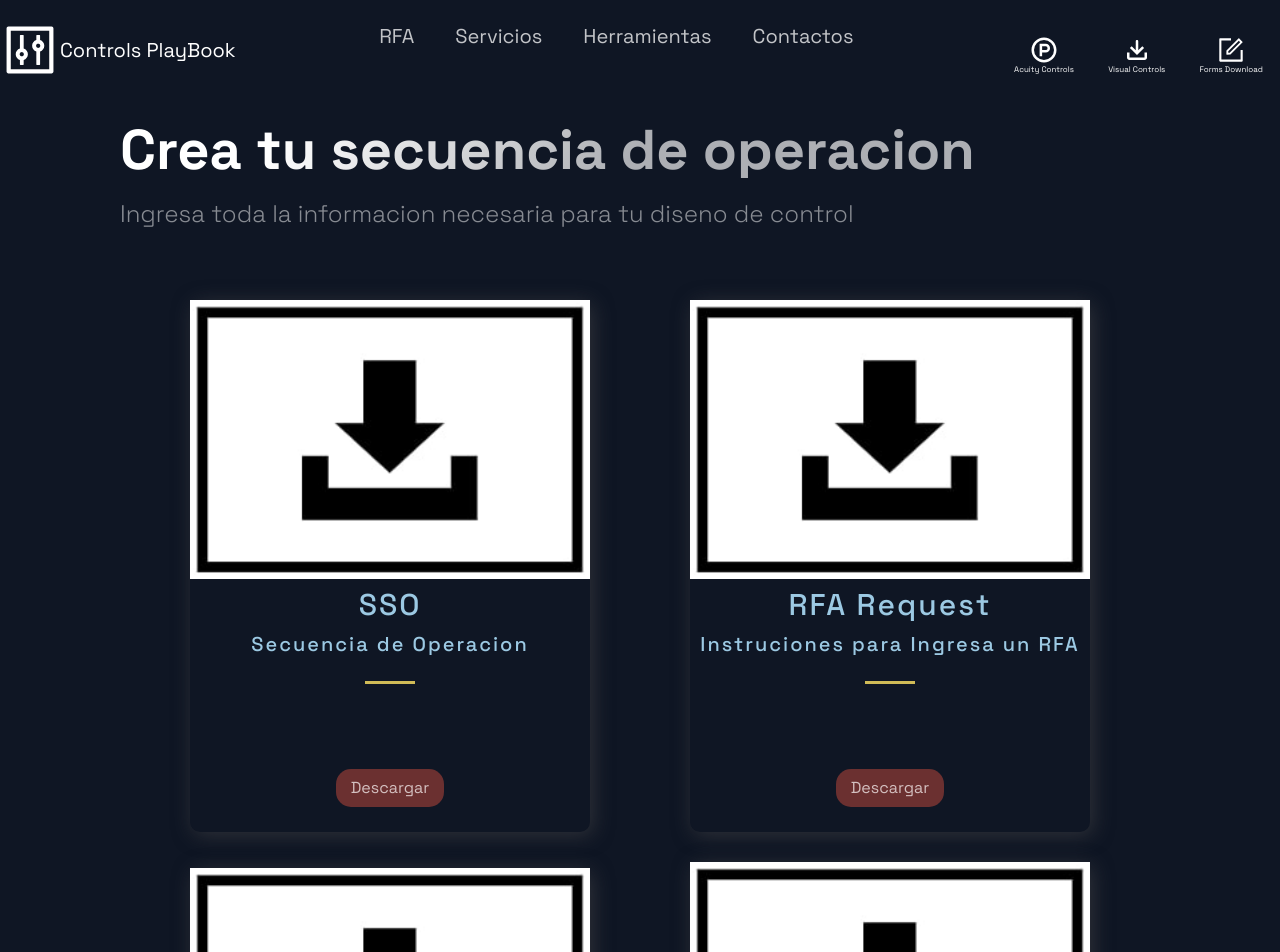
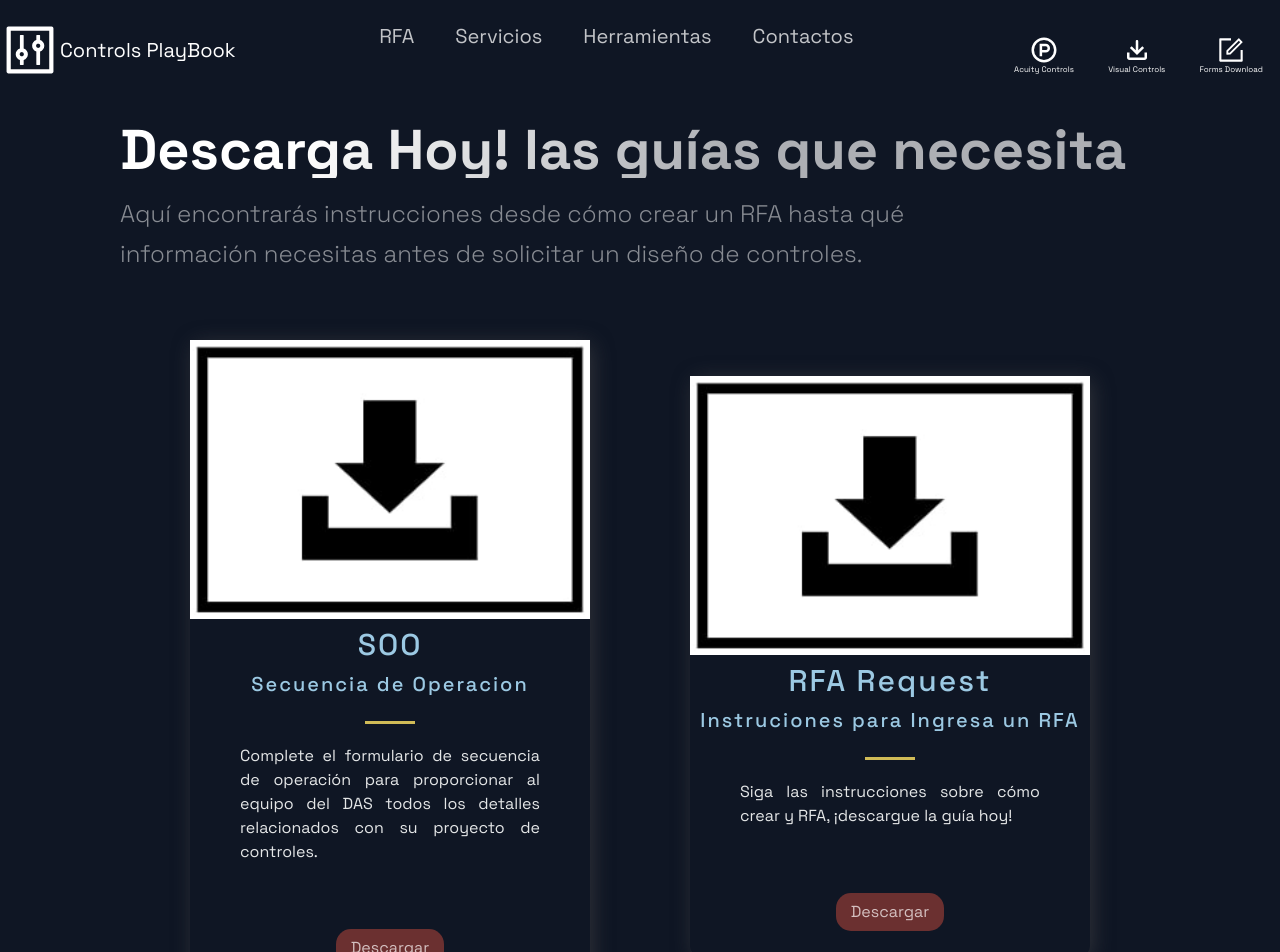
Before and after one commit to rogercerpa/controlsplaybook, a Next.js app: page /Form in a window 1280 px wide. Shown: the top 952 px of the page. Built offline with nearby package versions, Linux system fonts and the light colour scheme.

Commit message:
reorganized the components feeding the Form page, added more details to the downloads

```diff
--- a/src/components/Contactos/Contactos.js
+++ b/src/components/Contactos/Contactos.js
@@ -7,7 +7,7 @@ import { contactos } from '../../constants/constants';
 
 
 const Contactos = () => (
-  <Section>
+  <Section nopadding id="contactos">
     <SectionTitle>Contactos</SectionTitle>
         <SectionText>Lista de contactos de los diferentes grupos de Diseño & Aplicaciones, enfocados en controles de iluminación:</SectionText>
     <Boxes>
--- /dev/null
+++ b/src/components/Downloads/Downloads.js
@@ -0,0 +1,33 @@
+import React from 'react'
+import { GridContainer, BlogCard, Img, TitleContent, HeaderThree, CardInfo, TagList, Tag, Hr, UtilityList, ExternalLinks } from './DownloadsStyles';
+import { downloads } from '../../constants/constants';
+
+
+const Downloads = () => {
+
+    return (
+        <GridContainer>
+
+            {downloads.map(({ id, title, subtitle, descriptions, image, link }) => (
+                <BlogCard key={id}>
+                    <Img src={image} />
+                    <TitleContent>
+                        <HeaderThree title>{title}</HeaderThree>
+                        <HeaderThree subTitle>{subtitle}</HeaderThree>
+                        <Hr />
+                    </TitleContent>
+                    <CardInfo>{descriptions}</CardInfo>
+                    <TagList>
+                        <Tag></Tag>
+                    </TagList>
+                    <UtilityList>
+                        <ExternalLinks href={link} target="_blank">Descargar</ExternalLinks>
+                    </UtilityList>
+                </BlogCard>
+            ))}
+
+        </GridContainer>
+    );
+}
+
+export default Downloads
--- a/src/components/Form/SOOFormStyles.js
+++ b/src/components/Downloads/DownloadsStyles.js
@@ -101,3 +101,13 @@ transition: 0.5s;
 
 }
 `;
+
+export const TagList = styled.ul`
+display: flex;
+justify-content: space-around;
+padding: 2rem;
+`
+export const Tag = styled.li`
+color: #d8bfbf;
+font-size: 1.5rem;
+`
--- a/src/components/Form/SOOForm.js
+++ /dev/null
@@ -1,51 +0,0 @@
-import React from 'react'
-import { useFormik } from 'formik';
-import { Form, Label } from './SOOFormStyles'
-
-
-const validate = values => {
-    const errors = {};
-
-    if (!values.name) {
-        errors.name = 'Required';
-    } else if (values.name.length > 15) {
-        errors.name = 'Must be 15 characters or less';
-    }
-
-}
-
-
-
-const SOOForm = () => {
-
-    const formik = useFormik({
-        //first property is initialValues, this property contains an object, this object contains all the values
-        initialValues: {
-            name: '',
-            email: '',
-            password: '',
-        },
-        onSubmit: values => {
-            alert(JSON.stringify(values, null, 2));
-        },
-
-    });
-
-
-    return (
-        <form onSubmit={formik.handleSubmit}>
-
-            <label htmlFor='name'>Name:</label>
-            <input type='text' id='name' name='name' onChange={formik.handleChange} value={formik.values.name} />
-            <label htmlFor='email'>Email:</label>
-            <input type='text' id='email' name='email' onChange={formik.handleChange} value={formik.values.email} />
-            <label htmlFor='password'>Password:</label>
-            <input type='text' id='password' name='password' onChange={formik.handleChange} value={formik.values.password} />
-
-            <button type='submit'>Submit</button>
-
-        </form>
-    )
-}
-
-export default SOOForm
--- a/src/components/Herramientas/Herramientas.js
+++ b/src/components/Herramientas/Herramientas.js
@@ -7,7 +7,7 @@ import { tools } from '../../constants/constants';
 
 
 const Herramientas = () =>  (
-  <Section id="tech">
+  <Section nopadding id="herramientas">
     <SectionDivider />
     <br />
     <SectionTitle>Herramientas</SectionTitle>
@@ -34,6 +34,4 @@ const Herramientas = () =>  (
 );
 
 
-
-
 export default Herramientas;
--- a/src/components/RFA/RFA.js
+++ b/src/components/RFA/RFA.js
@@ -44,7 +44,7 @@ const RFA = () => {
   }, []);
 
   return (
-    <Section id="about">
+    <Section nopadding id="RFA">
       <SectionTitle>Request for Assistance</SectionTitle>
       <SectionText>
         RFA ciclo vital
--- a/src/components/Servicios/Servicios.js
+++ b/src/components/Servicios/Servicios.js
@@ -1,10 +1,10 @@
 import React from 'react';
-
 import { BlogCard, CardInfo, ExternalLinks, GridContainer, HeaderThree, Hr, Tag, TagList, TitleContent, UtilityList, Img } from './ServiciosStyles';
 import { Section, SectionDivider, SectionTitle } from '../../styles/GlobalComponents';
 import { servicios } from '../../constants/constants';
 
 const Servicios = () => (
+
   <Section nopadding id="servicios">
     <SectionDivider />
     <SectionTitle main>Servicios</SectionTitle>
@@ -50,6 +50,7 @@ const Servicios = () => (
       ))}
     </GridContainer>
   </Section>
+
 );
 
 export default Servicios;
--- a/src/constants/constants.js
+++ b/src/constants/constants.js
@@ -119,13 +119,13 @@ export const contactos = [
 
 ];
 
-export const forms = [
+export const downloads = [
 
 {
     id: 0,
-    title: "SSO",
+    title: "SOO",
     subtitle:'Secuencia de Operacion',
-    descriptions: 'El software Visual Controls facilita el diseño y la especificación de Acuity Controls.' ,
+    descriptions: 'Complete el formulario de secuencia de operación para proporcionar al equipo del DAS todos los detalles relacionados con su proyecto de controles.' ,
     features: ['PDF', 'Design', 'Quote'],
     image: '/images/DownloadForm.jpg',
     link:'/documents/dummy.pdf',
@@ -135,7 +135,7 @@ export const forms = [
     id: 1,
     title: "RFA Request",
     subtitle:'Instruciones para Ingresa un RFA',
-    descriptions: 'El software Visual Controls facilita el diseño y la especificación de Acuity Controls.' ,
+    descriptions: 'Siga las instrucciones sobre cómo crear y RFA, ¡descargue la guía hoy!' ,
     features: ['PDF', 'Design', 'Quote'],
     image: '/images/DownloadForm.jpg',
     link:'/documents/dummy.pdf',
@@ -145,7 +145,7 @@ export const forms = [
     id: 2,
     title: "RFA Revision",
     subtitle:'Instruciones para Ingresar una revision',
-    descriptions: 'El software Visual Controls facilita el diseño y la especificación de Acuity Controls.' ,
+    descriptions: 'Siga los pasos ilustrados en esta guía para ingresar una solicitud de revisión para su proyecto.' ,
     features: ['PDF', 'Design', 'Quote'],
     image: '/images/DownloadForm.jpg',
     link:'/documents/dummy.pdf',
--- a/src/pages/Form.js
+++ b/src/pages/Form.js
@@ -1,39 +1,16 @@
 import React from 'react';
 import { Layout } from '../layout/Layout';
 import { Section, SectionText, SectionTitle } from '../styles/GlobalComponents';
-import { GridContainer, BlogCard, Img, TitleContent, HeaderThree, CardInfo, TagList, Tag, Hr, UtilityList, ExternalLinks } from '../components/Servicios/ServiciosStyles';
-import SOOForm from '../components/Form/SOOForm';
-import { forms } from '../constants/constants';
+import Downloads from '../components/Downloads/Downloads';
 
 
 const Form = () => {
     return (
-
         <Layout>
             <Section>
-                <SectionTitle>Crea tu secuencia de operacion</SectionTitle>
-                <SectionText>Ingresa toda la informacion necesaria para tu diseno de control</SectionText>
-                <GridContainer>
-                    {forms.map(({id, title, subtitle, descriptions, features, image, link }) => (
-                        <BlogCard key={id}>
-                            <Img src={image} />
-                            <TitleContent>
-                                <HeaderThree title={true}>{title}</HeaderThree>
-                                <HeaderThree subTitle={true}>{subtitle }</HeaderThree>
-                                <Hr />
-                            </TitleContent>
-                            <CardInfo></CardInfo>
-                            <TagList>
-                                <Tag></Tag>
-                            </TagList>
-                            <UtilityList>
-                                <ExternalLinks href={link} target="_blank">Descargar</ExternalLinks>
-                            </UtilityList>
-                      </BlogCard>
-                    ))}
-
-                </GridContainer>
-                {/* <SOOForm/> */}
+                <SectionTitle>Descarga Hoy! las guías que necesita</SectionTitle>
+                <SectionText>Aquí encontrarás instrucciones desde cómo crear un RFA hasta qué información necesitas antes de solicitar un diseño de controles.</SectionText>
+                <Downloads />
             </Section>
         </Layout>
     );
```
